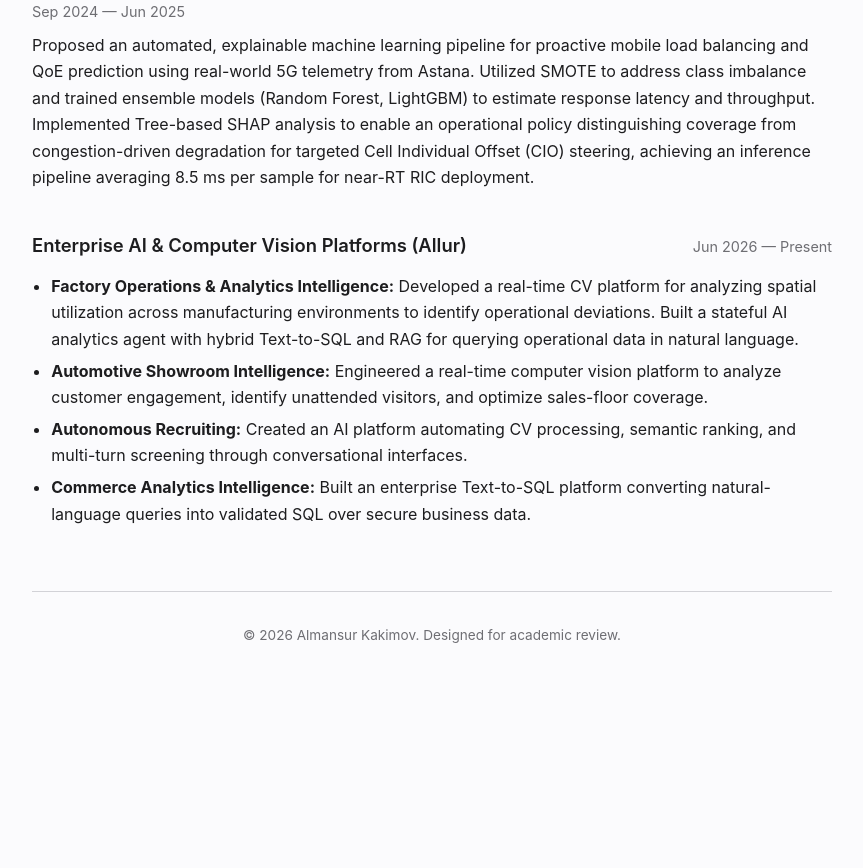
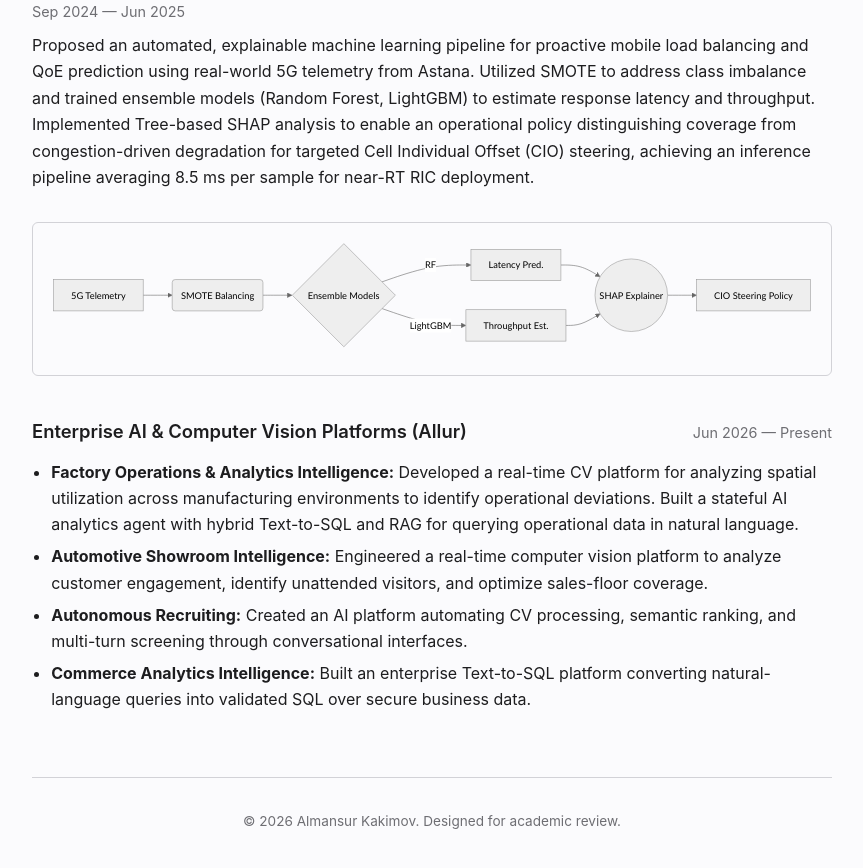
Before and after one commit to almansur04/almansur04.github.io, a Jekyll site: the page built from index.html, in a window 1280 px wide and 900 px high, scrolled down 2949 px. Shown: the top 868 px of the window, without its empty margins (208-1071 px from the left). Built offline with Jekyll 4.4.1, drawn with Linux system fonts in a browser that asks for light colours; before the commit the page ends 3675 px from its top, so only the background shows below that.

Commit message:
Enhance research entry with project details
Added a detailed description of the ML-Driven Load Balancing project, including methodology and results.

```diff
--- a/_includes/research.html
+++ b/_includes/research.html
@@ -18,6 +18,19 @@
         </div>
         <div class="description" style="margin-top: 0.5rem;">
             <p>Proposed an automated, explainable machine learning pipeline for proactive mobile load balancing and QoE prediction using real-world 5G telemetry from Astana. Utilized SMOTE to address class imbalance and trained ensemble models (Random Forest, LightGBM) to estimate response latency and throughput. Implemented Tree-based SHAP analysis to enable an operational policy distinguishing coverage from congestion-driven degradation for targeted Cell Individual Offset (CIO) steering, achieving an inference pipeline averaging 8.5 ms per sample for near-RT RIC deployment.</p>
+
+            <div style="margin: 2rem 0; padding: 1rem; background: var(--bg-color); border: 1px solid var(--border-color); border-radius: 6px; text-align: center;">
+                <div class="mermaid">
+                graph LR
+                    A[5G Telemetry] --> B(SMOTE Balancing)
+                    B --> C{Ensemble Models}
+                    C -->|RF| D[Latency Pred.]
+                    C -->|LightGBM| E[Throughput Est.]
+                    D --> F((SHAP Explainer))
+                    E --> F
+                    F --> G[CIO Steering Policy]
+                </div>
+            </div>
         </div>
     </div>
 
```
Lines whose indentation alone changed are shown as unchanged.
